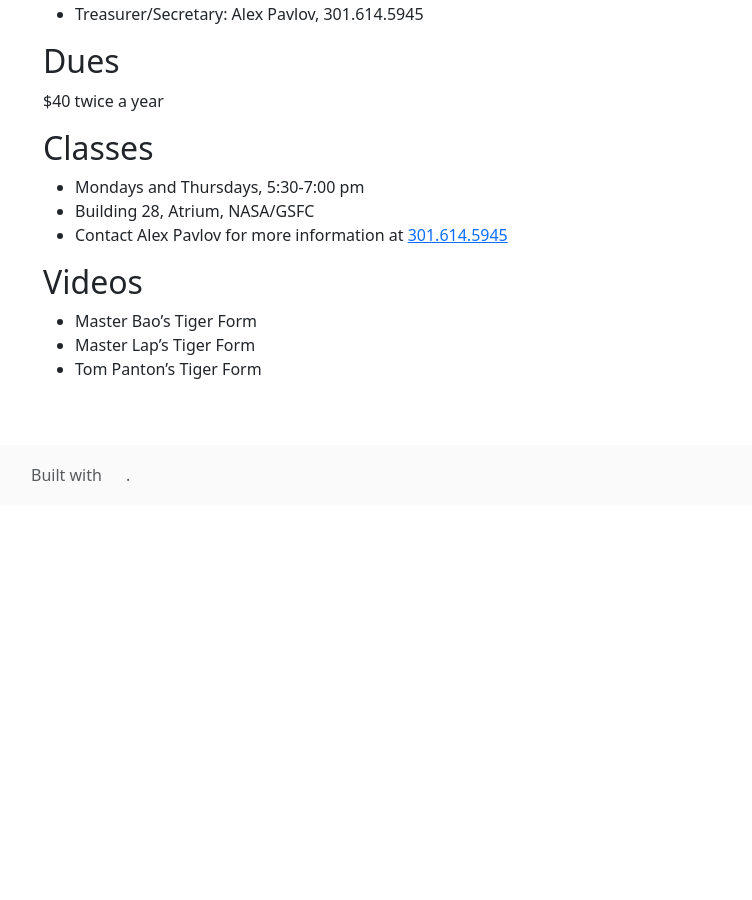
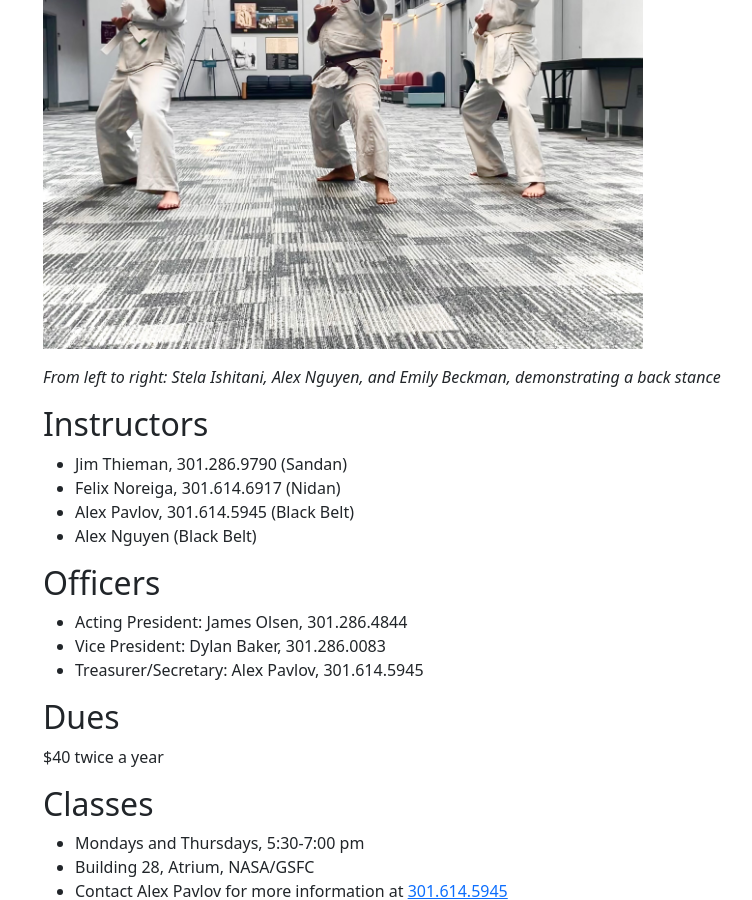
Before and after one commit to nasa-communities/nasa-communities.github.io, a Jekyll site: the page built from _clubs/karate.markdown, in a window 1280 px wide and 900 px high, scrolled down 1287 px. Shown: the whole window, without its empty margins (54-806 px from the left). Built offline with Jekyll 4.4.1, drawn with Linux system fonts in a browser that asks for light colours; nearby versions of some CDN libraries; before the commit the page ends 1792 px from its top, so only the background shows below that.

Commit message:
Update karate.markdown

```diff
--- a/_clubs/karate.markdown
+++ b/_clubs/karate.markdown
@@ -24,6 +24,10 @@ In 1971, Grand Master Dong came to the United States to pursue a Ph.D. in entomo
 
 In addition to learning empty-hand techniques, students train with weapons such as **Tambo** (short stick) and **Bo** (long stick).
 
+<img src="/images/karate_back_stance.jpg" width="600px" alt="From left to right: Stela Ishitani, Alex Nguyen, and Emily Beckman, demonstrating a back stance" />
+
+_From left to right: Stela Ishitani, Alex Nguyen, and Emily Beckman, demonstrating a back stance_
+
 ## Instructors
 * Jim Thieman, 301.286.9790 (Sandan)
 * Felix Noreiga, 301.614.6917 (Nidan)
@@ -42,8 +46,3 @@ $40 twice a year
 * Mondays and Thursdays, 5:30-7:00 pm
 * Building 28, Atrium, NASA/GSFC
 * Contact Alex Pavlov for more information at [301.614.5945](tel:3016145945)
-
-## Videos
-* Master Bao's Tiger Form
-* Master Lap's Tiger Form
-* Tom Panton's Tiger Form
```
